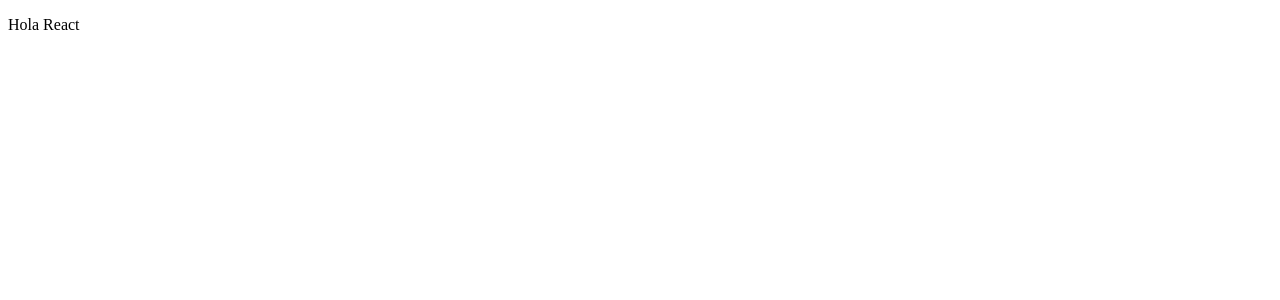
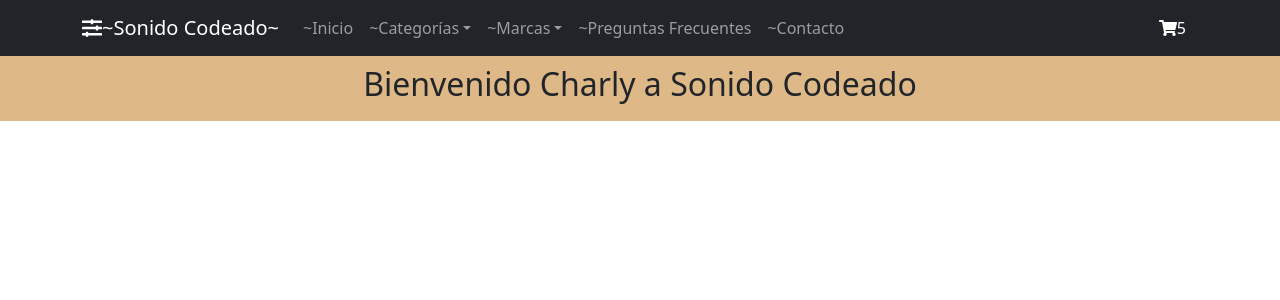
Before and after one commit to carlo1112/coderhouse-ecommerce-react, a React (Create React App) app: page / in a window 1280 px wide. Shown: the top 300 px of the page. Built offline with nearby package versions, Linux system fonts and the light colour scheme.

Commit message:
desafio 3 y 4

```diff
--- a/package.json
+++ b/package.json
@@ -3,6 +3,10 @@
   "version": "0.1.0",
   "private": true,
   "dependencies": {
+    "@fortawesome/fontawesome-svg-core": "^1.2.36",
+    "@fortawesome/free-brands-svg-icons": "^5.15.4",
+    "@fortawesome/free-solid-svg-icons": "^5.15.4",
+    "@fortawesome/react-fontawesome": "^0.1.15",
     "@testing-library/jest-dom": "^5.14.1",
     "@testing-library/react": "^11.2.7",
     "@testing-library/user-event": "^12.8.3",
--- a/public/index.html
+++ b/public/index.html
@@ -1,14 +1,12 @@
 <!DOCTYPE html>
 <html lang="en">
+
 <head>
   <meta charset="utf-8" />
   <link rel="icon" href="%PUBLIC_URL%/favicon.ico" />
   <meta name="viewport" content="width=device-width, initial-scale=1" />
   <meta name="theme-color" content="#000000" />
-    <meta
-      name="description"
-      content="Web site created using create-react-app"
-    />
+  <meta name="description" content="Web site created using create-react-app" />
   <link rel="apple-touch-icon" href="%PUBLIC_URL%/logo192.png" />
   <!--
       manifest.json provides metadata used when your web app is installed on a
@@ -24,8 +22,9 @@
       work correctly both with client-side routing and a non-root public URL.
       Learn how to configure a non-root public URL by running `npm run build`.
     -->
-    <title>React App</title>
+  <title>Sonido Codeado</title>
 </head>
+
 <body>
   <noscript>You need to enable JavaScript to run this app.</noscript>
   <div id="root"></div>
@@ -40,4 +39,5 @@
       To create a production bundle, use `npm run build` or `yarn build`.
     -->
 </body>
+
 </html>
--- a/src/App.js
+++ b/src/App.js
@@ -0,0 +1,11 @@
+import Main from './components/Main/Main'
+
+function App() {
+  return (
+    <div className="App">
+      <Main />
+    </div>
+  );
+}
+
+export default App;
--- /dev/null
+++ b/src/components/CartWidget/CartWidget.css
@@ -0,0 +1,5 @@
+.cart_widget {
+  color: white;
+  justify-content:space-between;
+  display:inline;
+}
--- /dev/null
+++ b/src/components/CartWidget/CartWidget.js
@@ -0,0 +1,21 @@
+import './CartWidget.css';
+import { Container } from 'react-bootstrap'
+
+import { FontAwesomeIcon } from '@fortawesome/react-fontawesome'
+import { faShoppingCart } from '@fortawesome/free-solid-svg-icons'
+
+const iconCart = <FontAwesomeIcon icon={faShoppingCart} color="white" />
+
+const CartWidget = ({ cantidad }) => {
+  return (
+    <div className="cart_widget">
+      <Container fluid>
+        {iconCart}
+        {cantidad}
+      </Container>
+    </div>
+
+  )
+}
+
+export default CartWidget
--- /dev/null
+++ b/src/components/ItemListContainer/ItemListContainer.css
@@ -0,0 +1,7 @@
+.itemListContainer {
+  background-color: burlywood;
+  display: flex;
+  margin-top: 55px;
+  padding: 10px;
+  justify-content: center;
+}
--- /dev/null
+++ b/src/components/ItemListContainer/ItemListContainer.js
@@ -0,0 +1,11 @@
+import './ItemListContainer.css';
+
+const ItemListContainer = ({ greeting }) => {
+  return (
+    <div className="itemListContainer">
+      <h2>{greeting}</h2>
+    </div>
+  )
+}
+
+export default ItemListContainer
--- /dev/null
+++ b/src/components/Main/Main.js
@@ -0,0 +1,16 @@
+import NavBar from "../NavBar/NavBar"
+import ItemListContainer from "../ItemListContainer/ItemListContainer"
+
+const Main = () => {
+  const user = "Charly";
+  const stock = 5;
+
+  return (
+    <main>
+      <NavBar cantidadItems={stock} />
+      <ItemListContainer greeting={`Bienvenido ${user} a Sonido Codeado`} />
+    </main>
+  )
+}
+
+export default Main
--- /dev/null
+++ b/src/components/NavBar/NavBar.js
@@ -0,0 +1,49 @@
+import CartWidget from '../CartWidget/CartWidget';
+import { Nav, Navbar, Container, NavDropdown } from 'react-bootstrap'
+
+import { FontAwesomeIcon } from '@fortawesome/react-fontawesome'
+import { faSlidersH } from '@fortawesome/free-solid-svg-icons'
+
+const iconSlider = <FontAwesomeIcon icon={faSlidersH} />
+
+const NavBar = ({ cantidadItems }) => {
+  return (
+    <Navbar fixed="top" bg="dark" variant="dark" expand="lg">
+      <Container>
+        <Navbar.Brand href="#home">
+          {iconSlider}
+          ~Sonido Codeado~
+        </Navbar.Brand>
+        <Navbar.Toggle aria-controls="basic-navbar-nav" />
+        <Navbar.Collapse id="basic-navbar-nav">
+          <Nav className="me-auto">
+            <Nav.Link href="#home">~Inicio</Nav.Link>
+            <NavDropdown title="~Categorías" id="basic-nav-dropdown">
+              <NavDropdown.Item href="#action/2.1">Accesorios</NavDropdown.Item>
+              <NavDropdown.Item href="#action/2.2">Auriculares</NavDropdown.Item>
+              <NavDropdown.Item href="#action/2.3">Consolas de Mezcla</NavDropdown.Item>
+              <NavDropdown.Item href="#action/2.4">Interfaces de Audio</NavDropdown.Item>
+              <NavDropdown.Item href="#action/2.5">Micrófonos</NavDropdown.Item>
+              <NavDropdown.Item href="#action/2.6">Monitores</NavDropdown.Item>
+            </NavDropdown>
+            <NavDropdown title="~Marcas" id="basic-nav-dropdown">
+              <NavDropdown.Item href="#action/3.1">Audio-Technica</NavDropdown.Item>
+              <NavDropdown.Item href="#action/3.2">AKG</NavDropdown.Item>
+              <NavDropdown.Item href="#action/3.3">Focusrite</NavDropdown.Item>
+              <NavDropdown.Item href="#action/3.4">Interfaces de Audio</NavDropdown.Item>
+              <NavDropdown.Item href="#action/3.5">Rode</NavDropdown.Item>
+              <NavDropdown.Item href="#action/3.6">Shure</NavDropdown.Item>
+            </NavDropdown>
+            <Nav.Link href="#link">~Preguntas Frecuentes</Nav.Link>
+            <Nav.Link href="#link">~Contacto</Nav.Link>
+          </Nav>
+          <CartWidget cantidad={cantidadItems} />
+        </Navbar.Collapse>
+      </Container>
+    </Navbar>
+  )
+}
+
+
+
+export default NavBar
--- a/src/index.js
+++ b/src/index.js
@@ -1,13 +1,11 @@
-//Variable React en scope
-//nodemodules -> carpeta react -> react.js -> traer variable React
 import React from "react"
+import ReactDOM from "react-dom"
+import App from './App';
+import 'bootstrap/dist/css/bootstrap.min.css';
 
-//Variable React en scope
-//nodemodules -> carpeta react-dom -> index.js -> traer ReactDOM
-import ReactDOM from "react-dom"
-
-//Tiene que tener un elemento
-const Elemento = () => <p>Hola React</p>
-
-//Renderizado del elemento. (primer parametro: Elemento, segundo parametro: lugar donde se va a mostrar)
-ReactDOM.render(<Elemento />, document.getElementById("root"))
+ReactDOM.render(
+  <React.StrictMode>
+    <App />
+  </React.StrictMode>,
+  document.getElementById('root')
+);
```
Also changed, not shown: 1 other file (tests, documents, lock files or other folders). Lines whose indentation alone changed are shown as unchanged.
